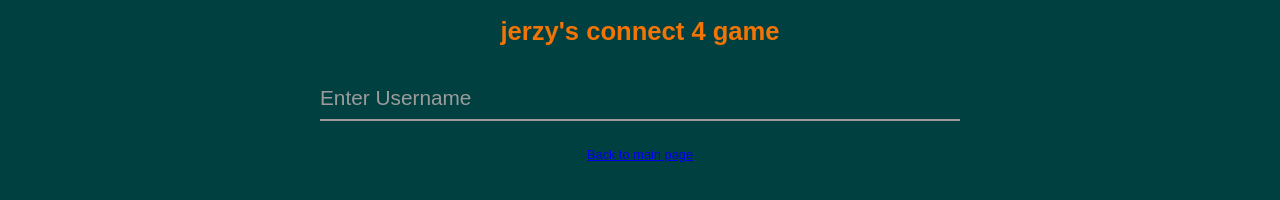
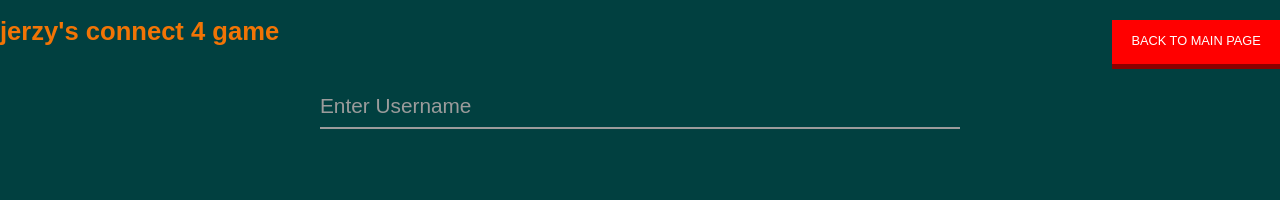
Before and after one commit to Jerzy-Karremans/Portfolio-project, a plain HTML site: page Connect_four/client/index.html in a window 1280 px wide. Drawn offline with nearby package versions, Linux system fonts and the light colour scheme; no server answers.

```diff
--- a/Connect_four/client/index.html
+++ b/Connect_four/client/index.html
@@ -8,18 +8,22 @@
     <link rel="stylesheet" href="./styles/main.css">
 </head>
 <body class="app">
+    <header>
     <h1>jerzy's connect 4 game</h1>
-
+    <a href="https://jerzykarremans.com">Back to main page</a>
+    </header>
     <form id="input-name-form" class="form__group field">
         <input maxlength="10" type="input" class="form__field" placeholder="Name" name="name" id='input-box' required />
         <label for="name" class="form__label">Enter Username</label>
     </form>
+
+
     <p id="game-status" class="gameStatus"></p>
     <div id="scoreboard-wrapper" class="scoreboard-wrapper"></div>
     <div class="playfieldWrapper"></div>
     <p id="turnNotifier"></p>
 
-    <a href="https://jerzykarremans.com">Back to main page</a>
+
 
     <script src="/socket.io/socket.io.js"></script>
     <script src="src/client.js"></script>
--- a/Connect_four/client/styles/main.css
+++ b/Connect_four/client/styles/main.css
@@ -1,5 +1,27 @@
-:root{
+:root {
     --AmountOfColumns: 7;
+}
+
+a {
+    background-color: red;
+    box-shadow: 0 5px 0 darkred;
+    color: white;
+    padding: 1em 1.5em;
+    position: relative;
+    text-decoration: none;
+    text-transform: uppercase;
+    height: 18px;
+    margin-top: 20px;
+    margin-left: auto;
+}
+
+a:hover {
+    background-color: #ce0606;
+}
+
+a:active {
+    box-shadow: none;
+    top: 5px;
 }
 
 .app {
@@ -14,11 +36,19 @@
     margin: 0;
 }
 
-h1{
+header{
+    display: flex;
+    flex-direction: row;
+    flex-wrap: wrap;
+    justify-content: center;
+    width: 100%;
+}
+
+h1 {
     margin-bottom: 10px;
 }
 
-.scoreboard-wrapper{
+.scoreboard-wrapper {
     display: flex;
     flex-direction: row;
     gap: 0.5em;
@@ -26,7 +56,7 @@
 }
 
 
-.fake-piece{
+.fake-piece {
     width: 3.5vw;
     height: 3.5vw;
     border-radius: 50%;
@@ -34,12 +64,12 @@
     margin-bottom: 1vw;
 }
 
-.gameStatus{
+.gameStatus {
     margin-top: 0;
     padding-bottom: 1em;
 }
 
-.playfieldWrapper{
+.playfieldWrapper {
     display: flex;
     flex-direction: row;
     flex-wrap: wrap;
@@ -48,13 +78,13 @@
     justify-content: center;
 }
 
-.playfieldWrapper > div {
+.playfieldWrapper>div {
     padding: 0.7vw;
 }
 
 .boardWrapper {
     display: grid;
-    grid-template-columns: repeat(var(--AmountOfColumns),5.5vw);
+    grid-template-columns: repeat(var(--AmountOfColumns), 5.5vw);
     background-color: #02735E;
     border-radius: 2%;
     grid-column: 2;
@@ -73,26 +103,29 @@
     margin-bottom: 0;
 }
 
-.banner-wrapper{
+.banner-wrapper {
     flex: 1 1 auto;
     min-width: 20vw;
     margin-left: 1vw;
     margin-right: 1vw;
 }
 
-@media (max-width: 900px){
-    .boardWrapper{
-        grid-template-columns: repeat(var(--AmountOfColumns),12vw);
+@media (max-width: 900px) {
+    .boardWrapper {
+        grid-template-columns: repeat(var(--AmountOfColumns), 12vw);
         gap: 0.5vw;
     }
-    .app{
+
+    .app {
         font-size: 4vw;
     }
-    .fake-piece{
+
+    .fake-piece {
         width: 12vw;
         height: 12vw;
     }
-    h3{
+
+    h3 {
         margin-top: 3vw;
     }
 }
@@ -116,10 +149,12 @@
     background: transparent;
     transition: border-color 0.2s;
 }
+
 .form__field::placeholder {
     color: transparent;
 }
-.form__field:placeholder-shown ~ .form__label {
+
+.form__field:placeholder-shown~.form__label {
     font-size: 1.3rem;
     cursor: text;
     top: 20px;
@@ -143,7 +178,7 @@
     border-image-slice: 1;
 }
 
-.form__field:focus ~ .form__label {
+.form__field:focus~.form__label {
     position: absolute;
     top: 0;
     display: block;
```
Also changed, not shown: Portfolio_website/Index.html (+5 -1 lines), 1 other file.
